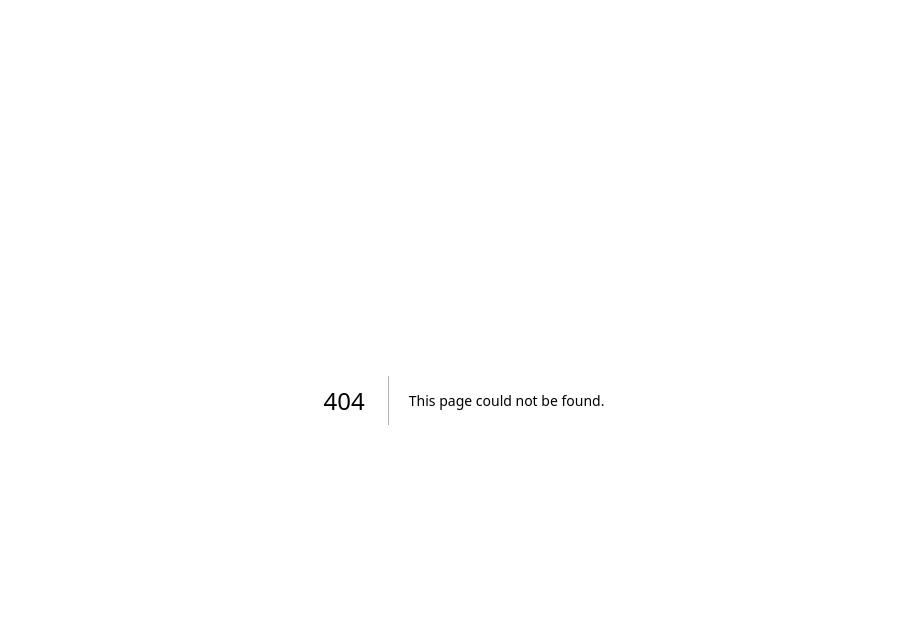
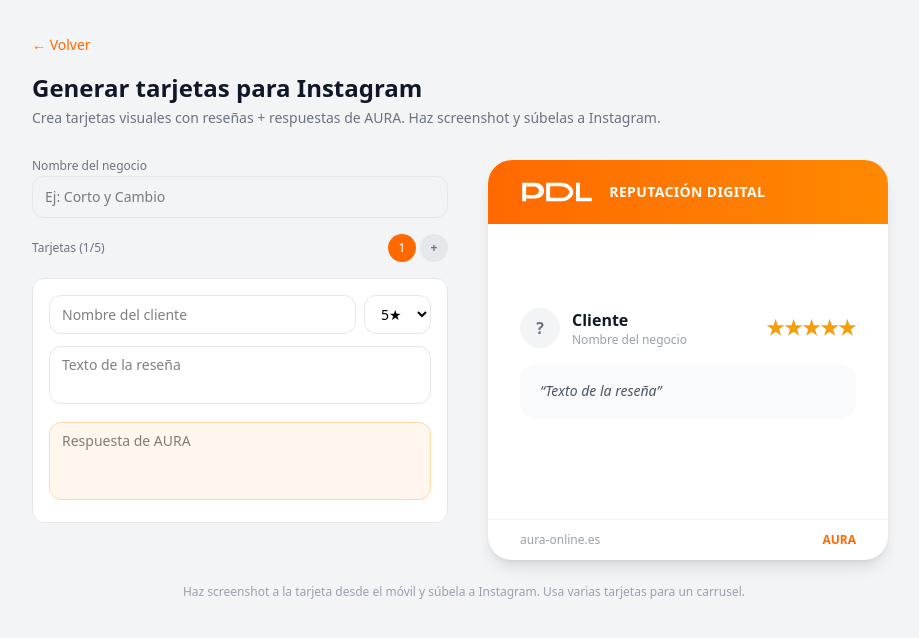
Before and after one commit to auraonlinebox/aura-online, a Next.js app: page /social-card in a window 1280 px wide. Before the commit this address had no page. Shown: the top 638 px of the page, without its empty margins (176-1095 px from the left). Built offline with nearby package versions, Linux system fonts and the light colour scheme.

Commit message:
feat: social card generator for Instagram posts

```diff
--- /dev/null
+++ b/src/app/social-card/page.tsx
@@ -0,0 +1,119 @@
+'use client';
+
+import { useState } from 'react';
+
+export default function SocialCardPage() {
+  const [businessName, setBusinessName] = useState('');
+  const [cards, setCards] = useState([{ author: '', rating: 5, text: '', response: '' }]);
+  const [activeIndex, setActiveIndex] = useState(0);
+
+  const addCard = () => {
+    if (cards.length >= 5) return;
+    setCards([...cards, { author: '', rating: 5, text: '', response: '' }]);
+  };
+
+  const removeCard = (i: number) => {
+    if (cards.length <= 1) return;
+    const copy = cards.filter((_, idx) => idx !== i);
+    setCards(copy);
+    if (activeIndex >= copy.length) setActiveIndex(copy.length - 1);
+  };
+
+  const updateCard = (i: number, field: string, value: string | number) => {
+    const copy = [...cards];
+    (copy[i] as any)[field] = value;
+    setCards(copy);
+  };
+
+  const c = cards[activeIndex] || { author: '', rating: 5, text: '', response: '' };
+
+  const stars = '★'.repeat(c.rating) + '☆'.repeat(5 - c.rating);
+
+  return (
+    <div className="min-h-screen bg-gray-100">
+      <div className="max-w-4xl mx-auto px-4 py-8">
+        <a href="/" className="text-orange-500 text-sm hover:underline">&larr; Volver</a>
+        <h1 className="text-2xl font-bold text-gray-900 mt-4 mb-1">Generar tarjetas para Instagram</h1>
+        <p className="text-sm text-gray-500 mb-6">Crea tarjetas visuales con reseñas + respuestas de AURA. Haz screenshot y súbelas a Instagram.</p>
+
+        <div className="grid grid-cols-1 lg:grid-cols-2 gap-8">
+          {/* Formulario */}
+          <div className="space-y-4">
+            <div>
+              <label className="text-xs text-gray-500 font-medium">Nombre del negocio</label>
+              <input type="text" value={businessName} onChange={(e) => setBusinessName(e.target.value)} className="w-full px-3 py-2.5 border border-gray-200 rounded-xl text-sm focus:outline-none focus:border-orange-300" placeholder="Ej: Corto y Cambio" />
+            </div>
+
+            <div className="flex items-center justify-between">
+              <label className="text-xs text-gray-500 font-medium">Tarjetas ({cards.length}/5)</label>
+              <div className="flex gap-1">
+                {cards.map((_, i) => (
+                  <button key={i} onClick={() => setActiveIndex(i)} className={`w-7 h-7 rounded-full text-xs font-medium ${i === activeIndex ? 'bg-orange-500 text-white' : 'bg-gray-200 text-gray-600 hover:bg-gray-300'}`}>{i + 1}</button>
+                ))}
+                {cards.length < 5 && <button onClick={addCard} className="w-7 h-7 rounded-full bg-gray-200 text-gray-500 hover:bg-gray-300 text-xs font-bold">+</button>}
+              </div>
+            </div>
+
+            <div className="p-4 bg-white border border-gray-200 rounded-xl space-y-3">
+              <div className="flex gap-2">
+                <input type="text" value={c.author} onChange={(e) => updateCard(activeIndex, 'author', e.target.value)} placeholder="Nombre del cliente" className="flex-1 px-3 py-2 border border-gray-200 rounded-xl text-sm" />
+                <select value={c.rating} onChange={(e) => updateCard(activeIndex, 'rating', Number(e.target.value))} className="px-3 py-2 border border-gray-200 rounded-xl text-sm bg-white">
+                  {[5, 4, 3, 2, 1].map((n) => <option key={n} value={n}>{n}★</option>)}
+                </select>
+              </div>
+              <textarea value={c.text} onChange={(e) => updateCard(activeIndex, 'text', e.target.value)} placeholder="Texto de la reseña" rows={2} className="w-full px-3 py-2 border border-gray-200 rounded-xl text-sm resize-none" />
+              <textarea value={c.response} onChange={(e) => updateCard(activeIndex, 'response', e.target.value)} placeholder="Respuesta de AURA" rows={3} className="w-full px-3 py-2 border border-orange-200 rounded-xl text-sm resize-none bg-orange-50" />
+              {cards.length > 1 && <button onClick={() => removeCard(activeIndex)} className="text-xs text-red-400 hover:text-red-500">Eliminar tarjeta {activeIndex + 1}</button>}
+            </div>
+          </div>
+
+          {/* Preview de la tarjeta */}
+          <div className="flex items-start justify-center pt-2">
+            <div id="card-preview" className="w-[400px] bg-white rounded-3xl shadow-lg overflow-hidden" style={{ aspectRatio: '1/1' }}>
+              <div className="h-full flex flex-col">
+                <div className="bg-gradient-to-r from-orange-500 to-orange-400 px-6 py-4 flex items-center gap-3">
+                  <svg viewBox="0 0 320 120" className="h-8" style={{ fill: '#fff' }}>
+                    <path d="M38 95V25h48c20 0 34 12 34 30 0 18-14 29-34 29H53v11H38zm15-24h28c12 0 20-6 20-16s-8-16-20-16H53v32zM128 95V25h56c28 0 46 18 46 35 0 17-18 35-46 35h-56zm15-13h38c21 0 34-12 34-22 0-10-13-22-34-22h-38v44zM240 95V25h15v57h44v13h-59z" />
+                  </svg>
+                  <span className="text-white text-sm font-semibold tracking-wide">REPUTACIÓN DIGITAL</span>
+                </div>
+                <div className="flex-1 flex flex-col justify-center px-8 py-6">
+                  <div className="flex items-center justify-between mb-4">
+                    <div className="flex items-center gap-3">
+                      <div className="w-10 h-10 bg-gray-100 rounded-full flex items-center justify-center text-base font-bold text-gray-500">{c.author ? c.author[0].toUpperCase() : '?'}</div>
+                      <div>
+                        <p className="text-base font-semibold text-gray-900">{c.author || 'Cliente'}</p>
+                        <p className="text-xs text-gray-400">{businessName || 'Nombre del negocio'}</p>
+                      </div>
+                    </div>
+                    <span className="text-xl font-bold" style={{ color: '#f59e0b' }}>{stars}</span>
+                  </div>
+                  <div className="bg-gray-50 rounded-2xl px-5 py-4 mb-4">
+                    <p className="text-sm text-gray-600 italic leading-relaxed">&ldquo;{c.text || 'Texto de la reseña'}&rdquo;</p>
+                  </div>
+                  {c.response && (
+                    <div className="bg-orange-50 border border-orange-100 rounded-2xl px-5 py-4">
+                      <div className="flex items-center gap-1.5 mb-2">
+                        <span className="w-2 h-2 bg-orange-500 rounded-full" />
+                        <span className="text-xs font-semibold text-orange-600 tracking-wide">RESPUESTA AURA</span>
+                      </div>
+                      <p className="text-sm text-gray-700 leading-relaxed">{c.response}</p>
+                    </div>
+                  )}
+                </div>
+                <div className="px-8 py-3 border-t border-gray-100 flex items-center justify-between">
+                  <span className="text-xs text-gray-400">aura-online.es</span>
+                  <span className="text-xs font-semibold text-orange-500">AURA</span>
+                </div>
+              </div>
+            </div>
+          </div>
+        </div>
+
+        <div className="mt-6 text-center">
+          <p className="text-xs text-gray-400">Haz screenshot a la tarjeta desde el móvil y súbela a Instagram. Usa varias tarjetas para un carrusel.</p>
+        </div>
+      </div>
+    </div>
+  );
+}
```
